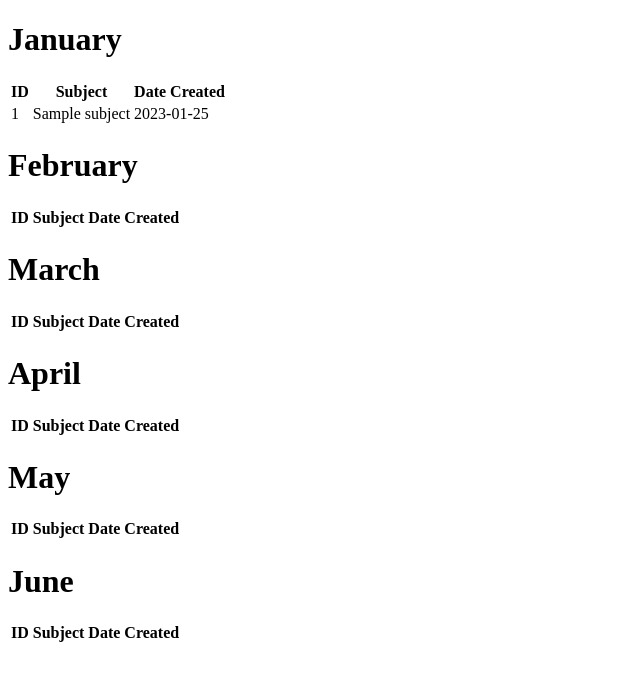
After one commit to mathewdy/report_system, a PHP site: page /report_system/semi-anual.php in a window 1280 px wide. The commit adds this page. Shown: the top 681 px of the page, without its empty margins (0-640 px from the left). Run offline with PHP 8.4, Linux system fonts and the light colour scheme; a user stored in the database is signed in; data comes from the database, SQL or seed files in the repository; tables that the repository leaves empty or names only in its code hold one stand-in row (values such as "Sample post"); lists and menus that the app fills with data are empty.

Commit message:
semi anual report

```diff
--- a/admin/quarterly.php
+++ b/admin/quarterly.php
@@ -46,7 +46,7 @@ if ($curQuarter == 1) {
     MONTHNAME(date_created) as monthname
     FROM reports
     WHERE status = '1' AND YEAR(date_created) = YEAR(CURDATE())
-    ORDER BY quarter, date_created ASC;";
+    ORDER BY quarter, date_created ASC";
 
     $run = mysqli_query($conn, $sql);
     ?>
--- /dev/null
+++ b/admin/semi-anual.php
@@ -0,0 +1,316 @@
+<?php
+session_start();
+date_default_timezone_set('Asia/Manila');
+include('../connection.php');
+include('session.php');
+
+$curMonth = date("m", time());
+$curQuarter = ceil($curMonth / 3);
+
+
+
+
+
+
+if ($curQuarter == 1 || $curQuarter == 2) {
+    $months = ['January', 'February', 'March', 'April', 'May', 'June'];
+} elseif ($curQuarter == 3 || $curQuarter == 4) {
+    $months = ['July', 'August', 'September', 'October', 'November', 'December'];
+}
+
+
+
+
+?>
+
+<!DOCTYPE html>
+<html lang="en">
+
+<head>
+    <meta charset="UTF-8">
+    <meta http-equiv="X-UA-Compatible" content="IE=edge">
+    <meta name="viewport" content="width=device-width, initial-scale=1.0">
+    <title>Semi - Anual</title>
+</head>
+
+<body>
+    <?php
+    $sql = "SELECT *, EXTRACT(Month FROM date_created) AS month,
+                            MONTHNAME(date_created) as monthname
+                            FROM reports
+                            WHERE   status = '1' AND YEAR(date_created) = YEAR(CURDATE())
+                            ORDER BY month, date_created  ASC";
+
+    $run = mysqli_query($conn, $sql);
+
+    ?>
+
+
+    <h1> <?php echo $months[0] ?></h1>
+    <table>
+        <thead>
+            <tr>
+                <th>ID</th>
+                <th>Subject</th>
+                <th>Date Created</th>
+            </tr>
+        </thead>
+        <tbody>
+
+            <?php
+            if (mysqli_num_rows($run) > 0) {
+                $count = 1;
+                foreach ($run as $row) {
+
+                    $month = $row['monthname'];
+
+                    if ($month == $months[0]) {
+
+            ?>
+
+                        <tr>
+                            <td><?php echo $count  ?></td>
+                            <td><?php echo $row['subject']  ?></td>
+                            <td><?php echo $row['date_created']  ?></td>
+
+
+
+
+                        </tr>
+
+
+            <?php
+                    }
+                    $count++;
+                }
+            }
+            ?>
+
+        </tbody>
+    </table>
+
+
+    <h1> <?php echo $months[1] ?></h1>
+    <table>
+        <thead>
+            <tr>
+                <th>ID</th>
+                <th>Subject</th>
+                <th>Date Created</th>
+            </tr>
+        </thead>
+        <tbody>
+
+            <?php
+            if (mysqli_num_rows($run) > 0) {
+                $count = 1;
+                foreach ($run as $row) {
+
+                    $month = $row['monthname'];
+
+                    if ($month == $months[1]) {
+
+            ?>
+
+                        <tr>
+                            <td><?php echo $count  ?></td>
+                            <td><?php echo $row['subject']  ?></td>
+                            <td><?php echo $row['date_created']  ?></td>
+
+
+
+
+                        </tr>
+
+
+            <?php
+                    }
+                    $count++;
+                }
+            }
+            ?>
+
+        </tbody>
+    </table>
+
+
+
+    <h1> <?php echo $months[2] ?></h1>
+    <table>
+        <thead>
+            <tr>
+                <th>ID</th>
+                <th>Subject</th>
+                <th>Date Created</th>
+            </tr>
+        </thead>
+        <tbody>
+
+            <?php
+            if (mysqli_num_rows($run) > 0) {
+                $count = 1;
+                foreach ($run as $row) {
+
+                    $month = $row['monthname'];
+
+                    if ($month == $months[2]) {
+
+            ?>
+
+                        <tr>
+                            <td><?php echo $count  ?></td>
+                            <td><?php echo $row['subject']  ?></td>
+                            <td><?php echo $row['date_created']  ?></td>
+
+
+
+
+                        </tr>
+
+
+            <?php
+                    }
+                    $count++;
+                }
+            }
+            ?>
+
+        </tbody>
+    </table>
+
+    <h1> <?php echo $months[3] ?></h1>
+    <table>
+        <thead>
+            <tr>
+                <th>ID</th>
+                <th>Subject</th>
+                <th>Date Created</th>
+            </tr>
+        </thead>
+        <tbody>
+
+            <?php
+            if (mysqli_num_rows($run) > 0) {
+                $count = 1;
+                foreach ($run as $row) {
+
+                    $month = $row['monthname'];
+
+                    if ($month == $months[3]) {
+
+            ?>
+
+                        <tr>
+                            <td><?php echo $count  ?></td>
+                            <td><?php echo $row['subject']  ?></td>
+                            <td><?php echo $row['date_created']  ?></td>
+
+
+
+
+                        </tr>
+
+
+            <?php
+                    }
+                    $count++;
+                }
+            }
+            ?>
+
+        </tbody>
+    </table>
+
+
+    <h1> <?php echo $months[4] ?></h1>
+    <table>
+        <thead>
+            <tr>
+                <th>ID</th>
+                <th>Subject</th>
+                <th>Date Created</th>
+            </tr>
+        </thead>
+        <tbody>
+
+            <?php
+            if (mysqli_num_rows($run) > 0) {
+                $count = 1;
+                foreach ($run as $row) {
+
+                    $month = $row['monthname'];
+
+                    if ($month == $months[4]) {
+
+            ?>
+
+                        <tr>
+                            <td><?php echo $count  ?></td>
+                            <td><?php echo $row['subject']  ?></td>
+                            <td><?php echo $row['date_created']  ?></td>
+
+
+
+
+                        </tr>
+
+
+            <?php
+                    }
+                    $count++;
+                }
+            }
+            ?>
+
+        </tbody>
+    </table>
+
+
+    <h1> <?php echo $months[5] ?></h1>
+    <table>
+        <thead>
+            <tr>
+                <th>ID</th>
+                <th>Subject</th>
+                <th>Date Created</th>
+            </tr>
+        </thead>
+        <tbody>
+
+            <?php
+            if (mysqli_num_rows($run) > 0) {
+                $count = 1;
+                foreach ($run as $row) {
+
+                    $month = $row['monthname'];
+
+                    if ($month == $months[5]) {
+
+            ?>
+
+                        <tr>
+                            <td><?php echo $count  ?></td>
+                            <td><?php echo $row['subject']  ?></td>
+                            <td><?php echo $row['date_created']  ?></td>
+
+
+
+
+                        </tr>
+
+
+            <?php
+                    }
+                    $count++;
+                }
+            }
+            ?>
+
+        </tbody>
+    </table>
+
+
+
+</body>
+
+</html>
```
